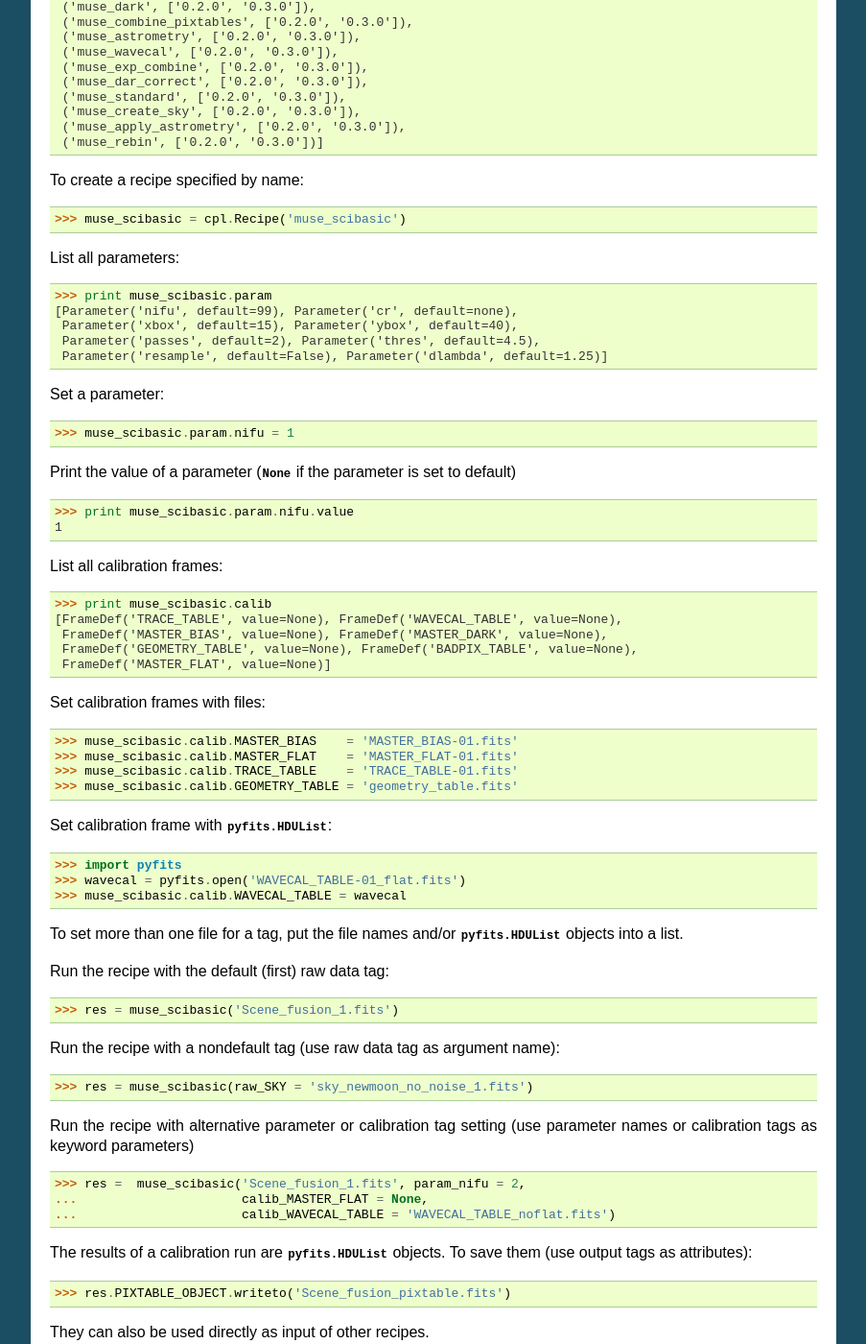
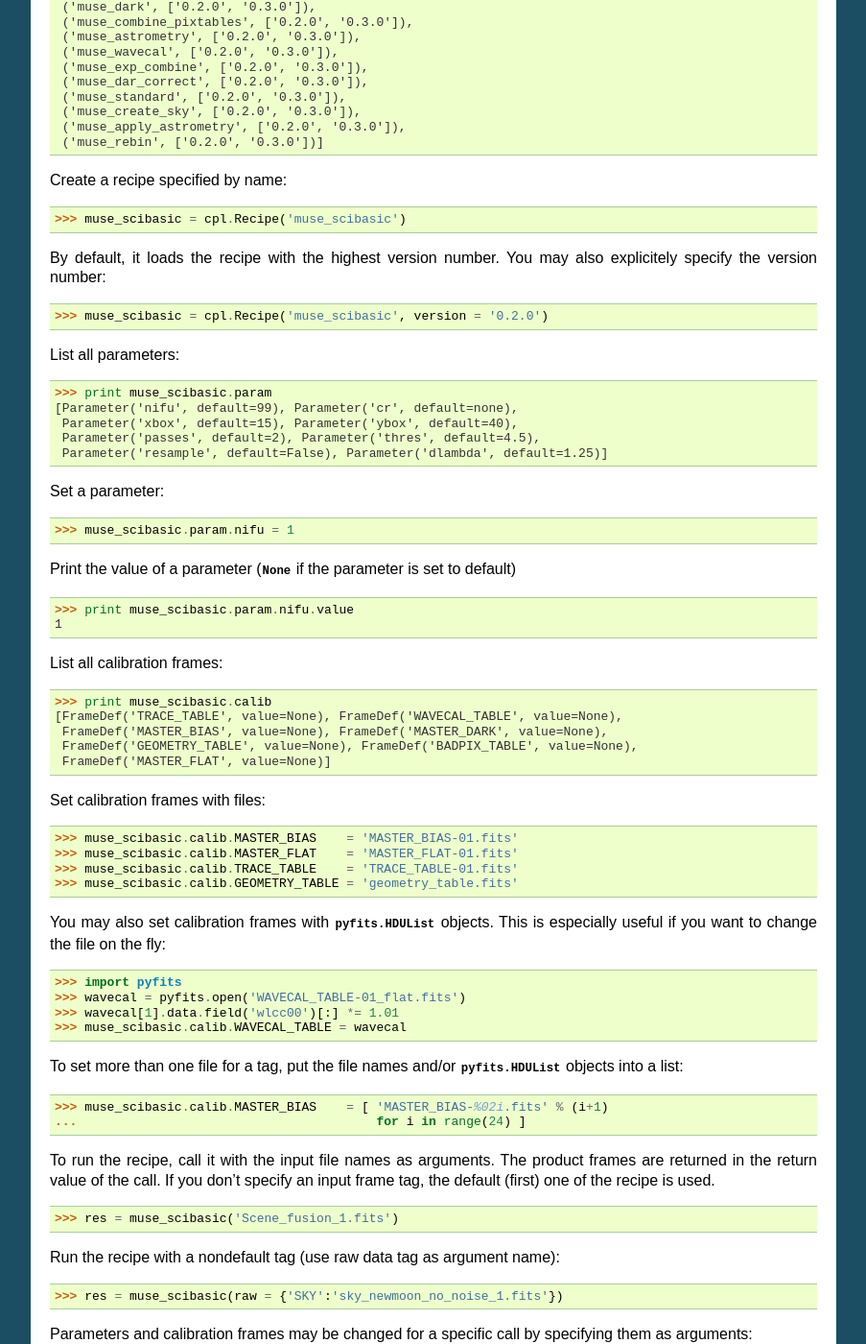
Before and after one commit to olebole/python-cpl, a Sphinx documentation site: the page built from doc/tutorial.rst, in a window 1280 px wide and 1400 px high, scrolled down 952 px. Shown: the whole window at 96% size, without its empty margins (198-1101 px from the left). Built offline with Sphinx 7.4.7, drawn with Linux system fonts in a browser that asks for light colours; the version number is read from the project's files by our own code; some of the changed text lies outside the part shown.

Commit message:
Update parameter and calibration setting during recipe call

```diff
--- a/doc/tutorial.rst
+++ b/doc/tutorial.rst
@@ -64,9 +64,14 @@
  ('muse_apply_astrometry', ['0.2.0', '0.3.0']),
  ('muse_rebin', ['0.2.0', '0.3.0'])]
 
-To create a recipe specified by name:
+Create a recipe specified by name:
 
 >>> muse_scibasic = cpl.Recipe('muse_scibasic')
+
+By default, it loads the recipe with the highest version number. You may also
+explicitely specify the version number:
+
+>>> muse_scibasic = cpl.Recipe('muse_scibasic', version = '0.2.0')
 
 List all parameters:
 
@@ -100,32 +105,39 @@
 >>> muse_scibasic.calib.TRACE_TABLE    = 'TRACE_TABLE-01.fits'
 >>> muse_scibasic.calib.GEOMETRY_TABLE = 'geometry_table.fits'
 
-Set calibration frame with :class:`pyfits.HDUList`:
+You may also set calibration frames with :class:`pyfits.HDUList` objects. This
+is especially useful if you want to change the file on the fly:
 
 >>> import pyfits
 >>> wavecal = pyfits.open('WAVECAL_TABLE-01_flat.fits')
+>>> wavecal[1].data.field('wlcc00')[:] *= 1.01
 >>> muse_scibasic.calib.WAVECAL_TABLE = wavecal
 
 To set more than one file for a tag, put the file names and/or
-:class:`pyfits.HDUList` objects into a list.
+:class:`pyfits.HDUList` objects into a list:
 
-Run the recipe with the default (first) raw data tag:
+>>> muse_scibasic.calib.MASTER_BIAS    = [ 'MASTER_BIAS-%02i.fits' % (i+1)
+...                                        for i in range(24) ]
+
+To run the recipe, call it with the input file names as arguments. The product
+frames are returned in the return value of the call. If you don't specify an
+input frame tag, the default (first) one of the recipe is used.
 
 >>> res = muse_scibasic('Scene_fusion_1.fits')
 
 Run the recipe with a nondefault tag (use raw data tag as argument name):
 
->>> res = muse_scibasic(raw_SKY = 'sky_newmoon_no_noise_1.fits')
+>>> res = muse_scibasic(raw = {'SKY':'sky_newmoon_no_noise_1.fits'})
 
-Run the recipe with alternative parameter or calibration tag setting (use
-parameter names or calibration tags as keyword parameters)
+Parameters and calibration frames may be changed for a specific call by
+specifying them as arguments:
 
->>> res =  muse_scibasic('Scene_fusion_1.fits', param_nifu = 2,
-...                      calib_MASTER_FLAT = None,
-...                      calib_WAVECAL_TABLE = 'WAVECAL_TABLE_noflat.fits')
+>>> res =  muse_scibasic('Scene_fusion_1.fits', param = {'nifu': 2},
+...                      calib = {'MASTER_FLAT': None,
+...                               'WAVECAL_TABLE': 'WAVECAL_TABLE_noflat.fits'})
 
-The results of a calibration run are :class:`pyfits.HDUList` objects.  To save them
-(use output tags as attributes):
+The results of a calibration run are :class:`pyfits.HDUList` objects.  To save
+them (use output tags as attributes):
 
 >>> res.PIXTABLE_OBJECT.writeto('Scene_fusion_pixtable.fits')
 
@@ -136,8 +148,8 @@
 >>> res_sky = muse_sky(res.PIXTABLE_OBJECT)
 
 If not saved, the output is usually lost! During recipe run, a temporary
-directory is created where the :class:`pyfits.HDUList` input objects and the output files are
-put into. This directory is cleaned up afterwards.
+directory is created where the :class:`pyfits.HDUList` input objects and the
+output files are put into. This directory is cleaned up afterwards.
 
 To control message verbosity on terminal (use :literal:`'debug'`,
 :literal:`'info'`, :literal:`'warn'`, :literal:`'error'` or :literal:`'off'`):
```
